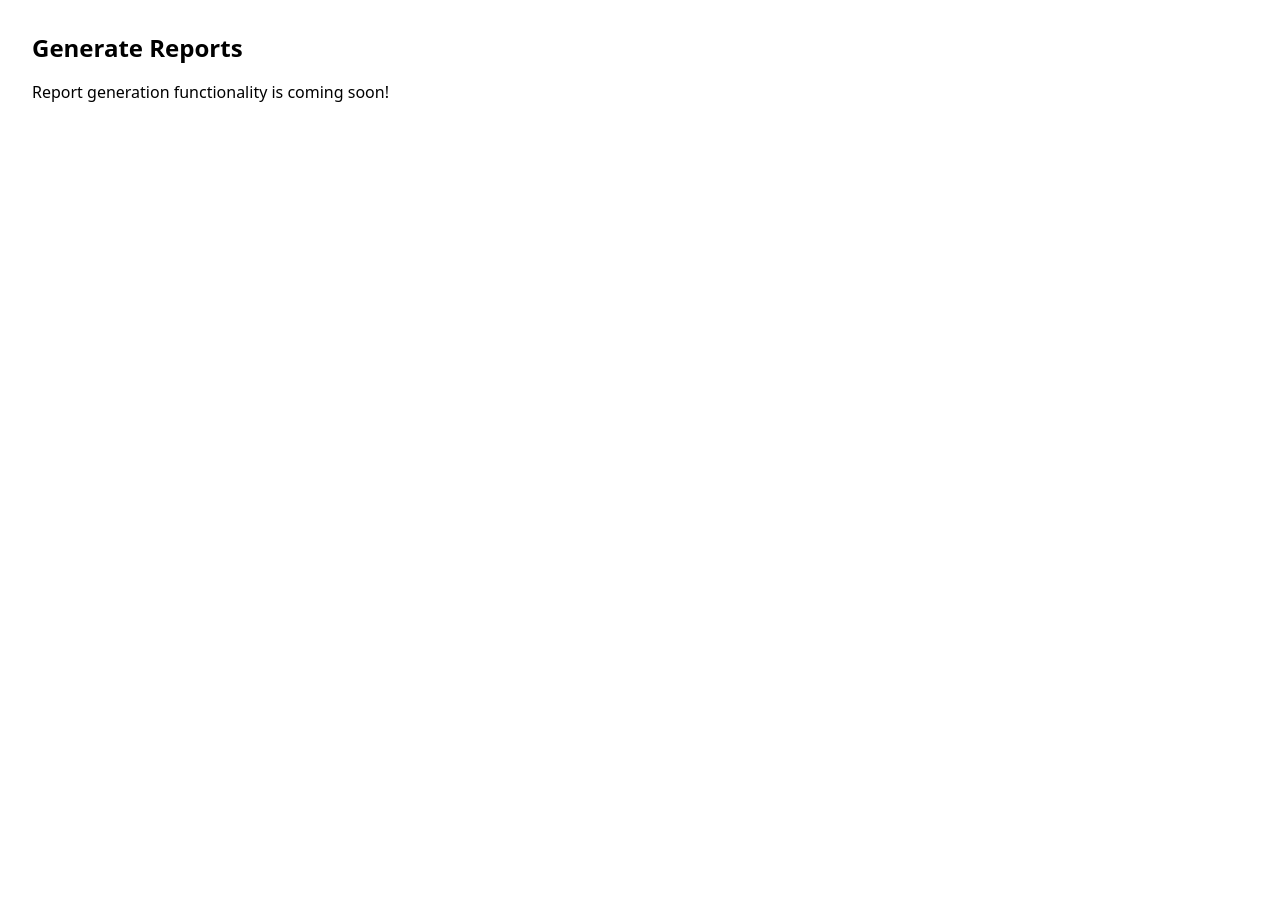
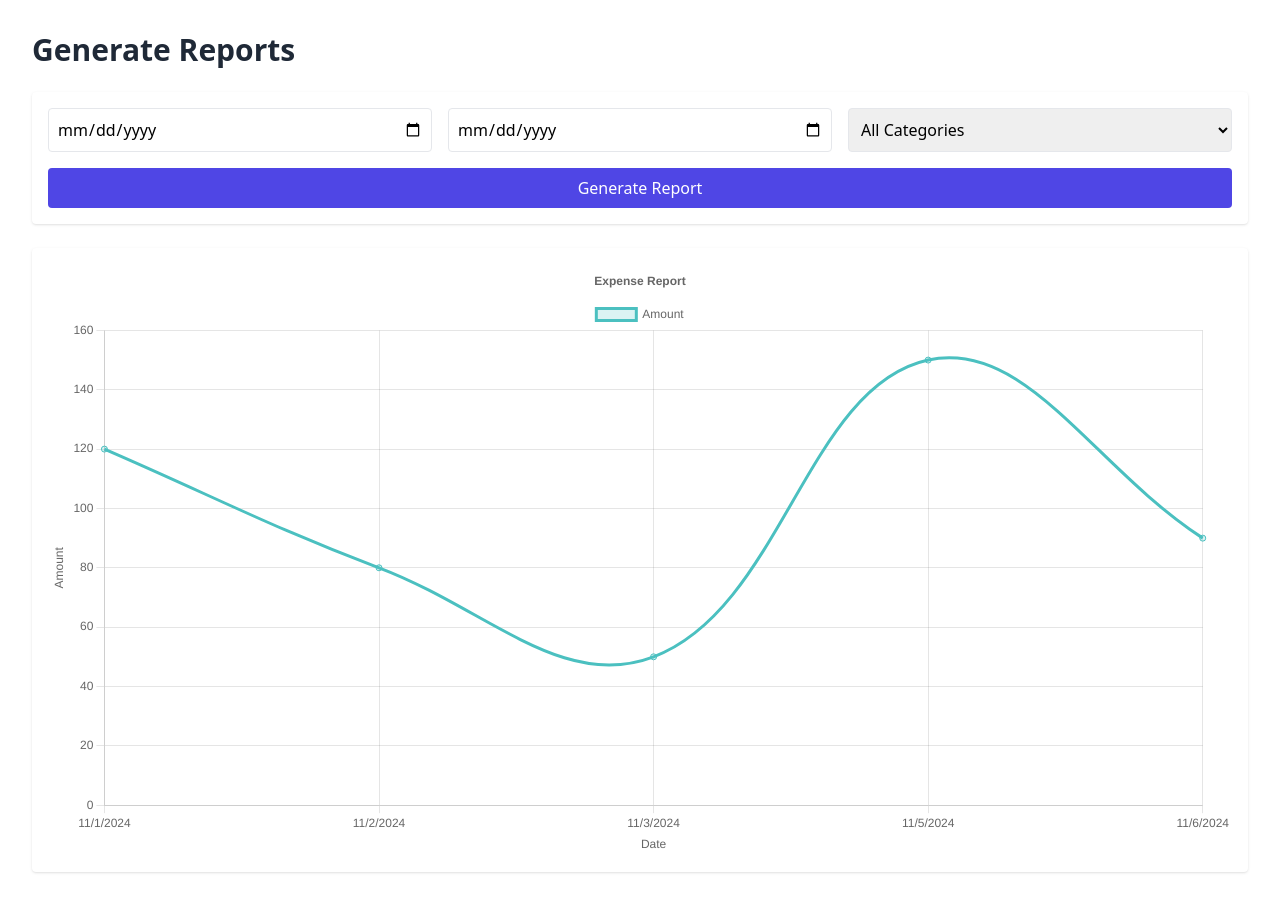
Before and after one commit to jayakumari14/account-dashboard, a Next.js app: page /dashboard/reports in a window 1280 px wide. Before the commit the page ends 800 px from the top, so only its background shows below. Built offline with nearby package versions, Linux system fonts and the light colour scheme.

Commit message:
charts added with report data

```diff
--- a/src/pages/api/reports.ts
+++ b/src/pages/api/reports.ts
@@ -1,30 +1,47 @@
-// src/pages/api/reports.ts
 import { NextApiRequest, NextApiResponse } from "next";
 
-const handler = async (req: NextApiRequest, res: NextApiResponse) => {
-  if (req.method !== "POST") {
-    return res.status(405).json({ message: "Method Not Allowed" });
+// Mock data (replace with actual DB logic)
+const mockData = [
+  { category: "Food", amount: 120, date: "2024-11-01" },
+  { category: "Transport", amount: 80, date: "2024-11-02" },
+  { category: "Utilities", amount: 50, date: "2024-11-03" },
+  { category: "Food", amount: 150, date: "2024-11-05" }, // Added extra data for testing
+  { category: "Transport", amount: 90, date: "2024-11-06" },
+];
+
+export default function handler(req: NextApiRequest, res: NextApiResponse) {
+  // Handle GET and POST requests
+  if (req.method === "GET") {
+    // Return all reports on GET request
+    res.status(200).json(mockData);
+  } else if (req.method === "POST") {
+    // Handle custom report generation via POST request
+    const { startDate, endDate, category } = req.body;
+
+    // Validate required fields
+    if (!startDate || !endDate) {
+      return res.status(400).json({ error: "Start date and end date are required" });
+    }
+
+    // Filter the mock data based on the provided dates and optional category
+    const filteredData = mockData.filter((entry) => {
+      const entryDate = new Date(entry.date);
+      const start = new Date(startDate);
+      const end = new Date(endDate);
+
+      // Check if the entry falls within the date range and matches the category (if specified)
+      return (
+        entryDate >= start &&
+        entryDate <= end &&
+        (!category || entry.category === category) // Filter by category if provided
+      );
+    });
+
+    // Return the filtered data
+    res.status(200).json(filteredData);
+  } else {
+    // Handle unsupported HTTP methods
+    res.setHeader("Allow", ["GET", "POST"]);
+    res.status(405).end(`Method ${req.method} Not Allowed`);
   }
-
-  const {  startDate, endDate } = req.body;
-
-  // Mock data for demonstration
-  const mockExpenses = [
-    { id: 1, name: "Rent", category: "Housing", amount: 1200, date: "2024-11-01" },
-    { id: 2, name: "Groceries", category: "Food", amount: 250, date: "2024-11-10" },
-    { id: 3, name: "Electricity Bill", category: "Utilities", amount: 100, date: "2024-11-05" },
-  ];
-
-  // Filter data based on report type and date range
-  const filteredExpenses = mockExpenses.filter((expense) => {
-    const expenseDate = new Date(expense.date).getTime();
-    const start = new Date(startDate).getTime();
-    const end = new Date(endDate).getTime();
-
-    return expenseDate >= start && expenseDate <= end;
-  });
-
-  res.status(200).json(filteredExpenses);
-};
-
-export default handler;
+}
--- a/src/pages/dashboard/reports.tsx
+++ b/src/pages/dashboard/reports.tsx
@@ -1,10 +1,181 @@
-const GenerateReports = () => {
+import { useEffect, useState } from "react";
+import { Line } from "react-chartjs-2";
+import { ChartOptions } from "chart.js";
+import {
+  Chart as ChartJS,
+  CategoryScale,
+  LinearScale,
+  PointElement,
+  LineElement,
+  Title,
+  Tooltip,
+  Legend,
+} from "chart.js";
+
+// Register Chart.js components
+ChartJS.register(
+  CategoryScale,
+  LinearScale,
+  PointElement,
+  LineElement,
+  Title,
+  Tooltip,
+  Legend
+);
+
+const options: ChartOptions<"line"> = {
+  responsive: true,
+  plugins: {
+    legend: { position: "top" },
+    title: { display: true, text: "Expense Report" },
+  },
+  scales: {
+    x: {
+      type: "category",
+      title: {
+        display: true,
+        text: "Date",
+      },
+    },
+    y: {
+      title: {
+        display: true,
+        text: "Amount",
+      },
+      beginAtZero: true,
+    },
+  },
+};
+
+type Report = {
+  category: string;
+  amount: number;
+  date: string;
+};
+
+const ReportsPage = () => {
+  const [reports, setReports] = useState<Report[]>([]);
+  const [loading, setLoading] = useState(false);
+  const [error, setError] = useState<string | null>(null);
+
+  const [startDate, setStartDate] = useState("");
+  const [endDate, setEndDate] = useState("");
+  const [category, setCategory] = useState("");
+
+  useEffect(() => {
+    fetchDefaultReports();
+  }, []);
+
+  const fetchDefaultReports = async () => {
+    try {
+      setLoading(true);
+      const response = await fetch("/api/reports");
+      if (!response.ok) throw new Error("Failed to fetch reports");
+      const data = await response.json();
+      setReports(data);
+    } catch (err) {
+      if (err instanceof Error) {
+        setError(err.message);
+      } else {
+        setError("An unknown error occurred.");
+      }
+    } finally {
+      setLoading(false);
+    }
+  };
+
+  const generateReport = async () => {
+    if (!startDate || !endDate) {
+      setError("Please select both start and end dates.");
+      return;
+    }
+    try {
+      setLoading(true);
+      const response = await fetch("/api/reports", {
+        method: "POST",
+        headers: { "Content-Type": "application/json" },
+        body: JSON.stringify({ startDate, endDate, category }),
+      });
+      if (!response.ok) throw new Error("Failed to generate report");
+      const data = await response.json();
+      setReports(data);
+    } catch (err) {
+      if (err instanceof Error) {
+        setError(err.message);
+      } else {
+        setError("An unknown error occurred.");
+      }
+    } finally {
+      setLoading(false);
+    }
+  };
+
+  const chartData = {
+    labels: reports.map((report) => new Date(report.date).toLocaleDateString()),
+    datasets: [
+      {
+        label: "Amount",
+        data: reports.map((report) => report.amount),
+        borderColor: "rgba(75, 192, 192, 1)",
+        backgroundColor: "rgba(75, 192, 192, 0.2)",
+        tension: 0.4, // Curved lines
+      },
+    ],
+  };
+
   return (
     <div className="p-8">
-      <h1 className="text-2xl font-bold mb-4">Generate Reports</h1>
-      <p>Report generation functionality is coming soon!</p>
+      <h1 className="text-3xl font-bold mb-6 text-gray-800">
+        Generate Reports
+      </h1>
+
+      {/* Filters */}
+      <div className="bg-white p-4 shadow rounded mb-6">
+        <div className="flex space-x-4">
+          <input
+            type="date"
+            className="border p-2 rounded w-1/3"
+            value={startDate}
+            onChange={(e) => setStartDate(e.target.value)}
+          />
+          <input
+            type="date"
+            className="border p-2 rounded w-1/3"
+            value={endDate}
+            onChange={(e) => setEndDate(e.target.value)}
+          />
+          <select
+            className="border p-2 rounded w-1/3"
+            value={category}
+            onChange={(e) => setCategory(e.target.value)}
+          >
+            <option value="">All Categories</option>
+            <option value="Food">Food</option>
+            <option value="Transport">Transport</option>
+            <option value="Utilities">Utilities</option>
+          </select>
+        </div>
+        <button
+          className="bg-indigo-600 text-white p-2 rounded mt-4 w-full"
+          onClick={generateReport}
+        >
+          Generate Report
+        </button>
+      </div>
+
+      {/* Chart */}
+      <div className="bg-white p-4 shadow rounded">
+        {loading ? (
+          <div>Loading...</div>
+        ) : reports.length === 0 ? (
+          <div>No data available</div>
+        ) : (
+          <Line options={options} data={chartData} />
+        )}
+        {error && <div className="text-red-500 mt-4">{error}</div>}
+      </div>
     </div>
   );
 };
 
-export default GenerateReports;
+export default ReportsPage;
```
